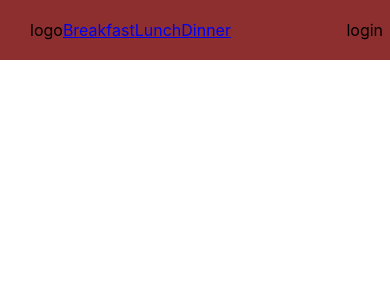
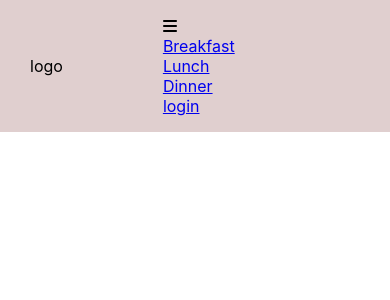
Before and after one commit to NMDiaw97/MyRecipes, a React (Create React App) app: page / in a window 390 px wide. Shown: the top 300 px of the page. Built offline with nearby package versions, Linux system fonts and the light colour scheme.

Commit message:
responsivness

```diff
--- a/public/index.html
+++ b/public/index.html
@@ -2,6 +2,7 @@
 <html lang="en">
 
 <head>
+  <script src="https://kit.fontawesome.com/a076d05399.js" crossorigin="anonymous"></script>
   <meta charset="utf-8" />
   <link rel="icon" href="%PUBLIC_URL%/favicon.ico" />
   <meta name="viewport" content="width=device-width, initial-scale=1" />
--- a/src/components/home.js
+++ b/src/components/home.js
@@ -1,9 +1,11 @@
 function Home() {
     return (
+
         <nav className="navbar">
             <div className="container">
                 <div className="logo">logo</div>
                 <ul className="nav">
+                    <li className="toggle"><i class="fas fa-bars"></i></li>
                     <li className="item">
                         <a href="#">Breakfast</a>
                     </li>
@@ -13,10 +15,16 @@ function Home() {
                     <li className="item">
                         <a href="#">Dinner</a>
                     </li>
+                    <li className="item">
+                        <a href="#">login</a>
+                    </li>
+
                 </ul>
-                <div className="login">login</div>
+
             </div>
         </nav>
+
+
     );
 }
 
--- a/src/index.css
+++ b/src/index.css
@@ -1,7 +1,6 @@
-*{
+
+* {
   box-sizing: border-box;
-  margin: 0;
-  padding: 0;
 }
 body {
 
@@ -10,28 +9,48 @@ body {
     sans-serif;
   -webkit-font-smoothing: antialiased;
   -moz-osx-font-smoothing: grayscale;
+  box-sizing: border-box;
+  margin: 0;
+  padding: 0;
 }
 .navbar{
-  height:60px;
+  height: auto;
 }
 .navbar .container {
   display: flex;
   flex-direction: row;
-  background-color: rgb(141, 47, 47);
-  margin: 0px auto;
+  background-color: rgb(224, 207, 207);
   padding: 0px 30px;
   justify-content: space-between;
   align-items: center;
-  height:100%
+  height:100%;
+
 }
 ul {
   list-style-type: none;
 }
 .nav{
-  padding-right: 35%;
+  padding-right: 30%;
   display: flex;
   flex-direction: row;
 }
 
-.login{
+.nav :nth-of-type(5){
 }
+.nav li {
+  margin-left:  60px;
+}
+
+.toggle {
+  display: none;
+}
+
+@media(max-width:600px) {
+  .container ul {
+    flex-wrap: wrap;
+  }
+  .toggle {
+    display: block;
+  }
+
+}
```
